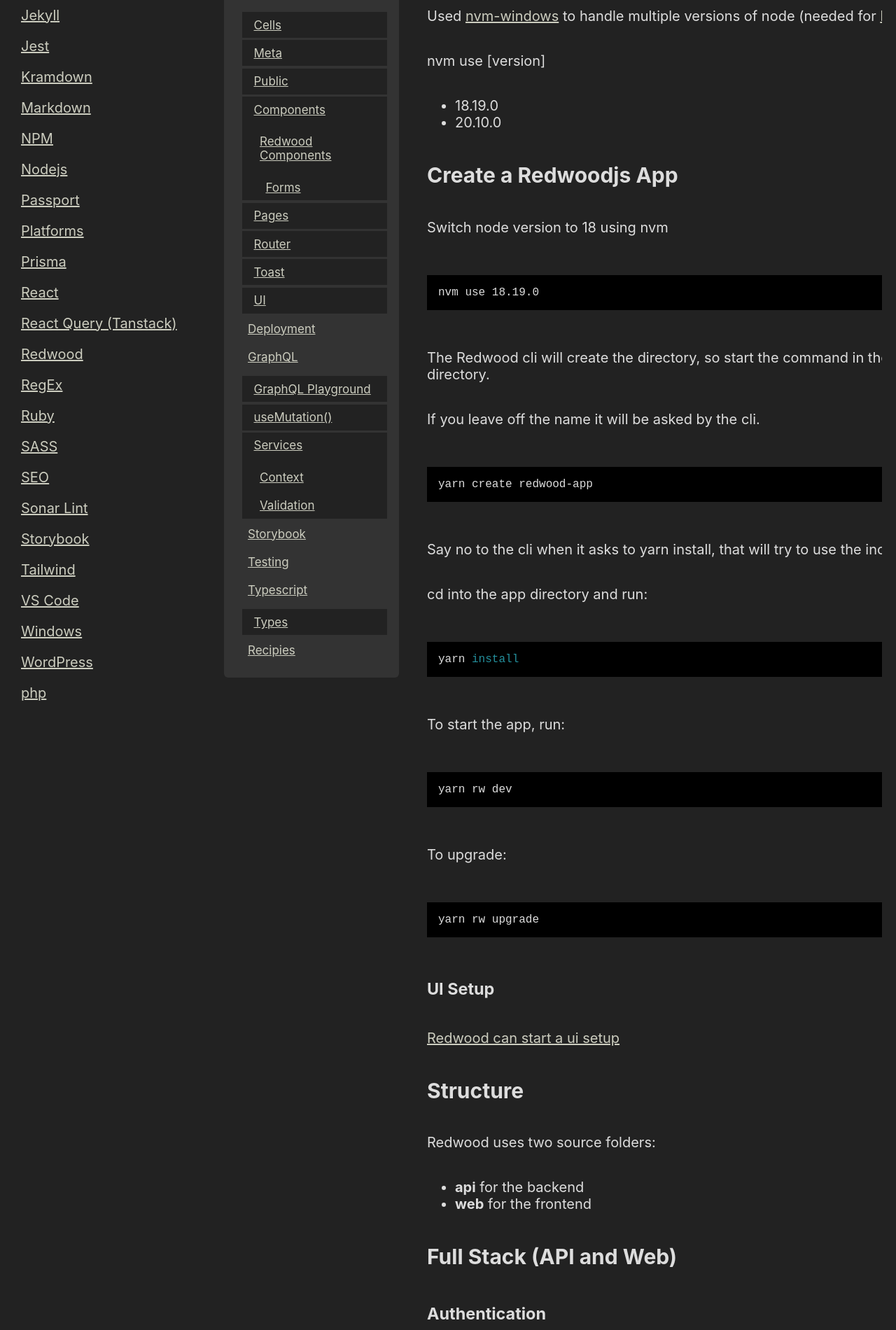
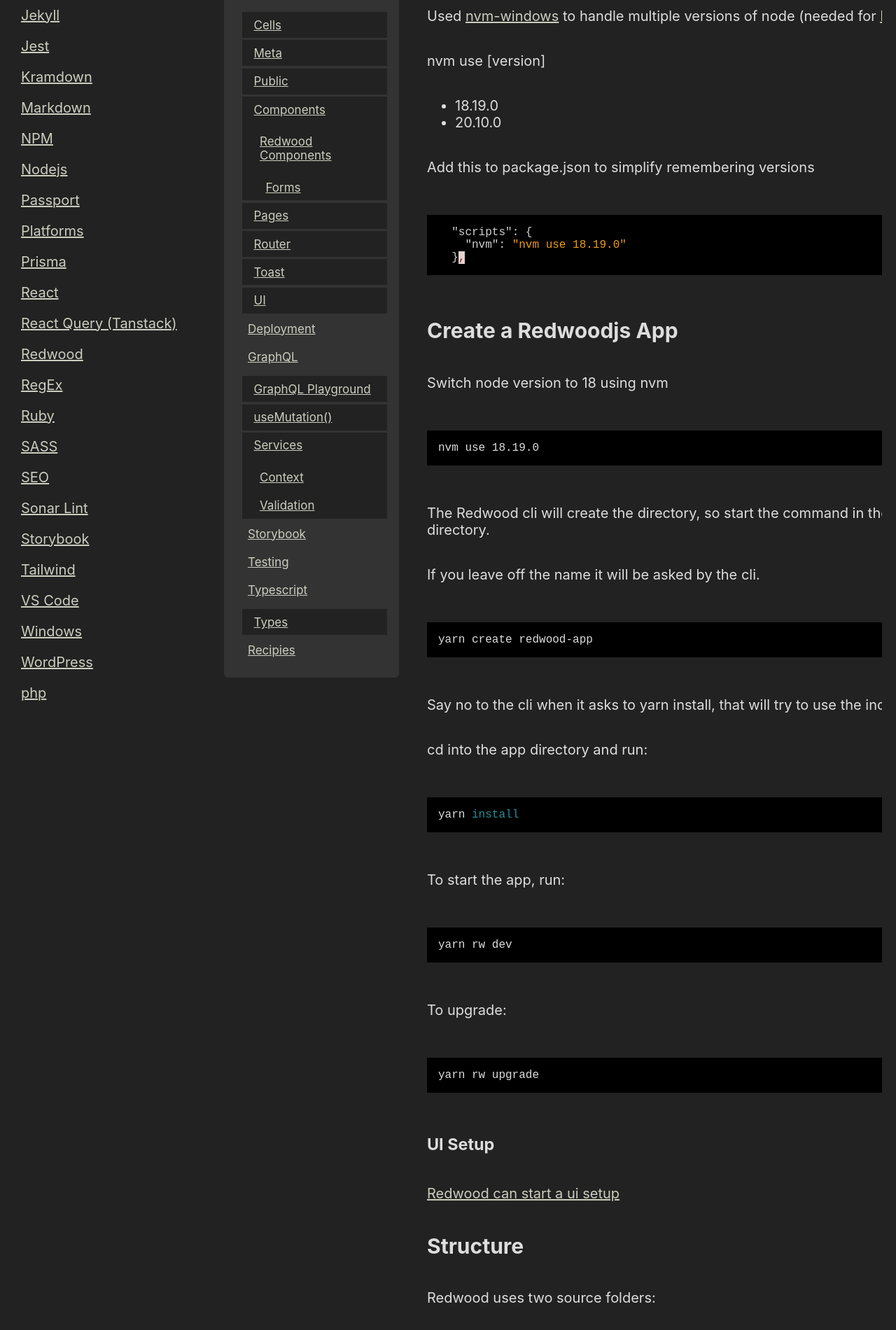
Before and after one commit to ElliotReed/learning-lab-notes, a Jekyll site: the page built from _notes/redwood.md, in a window 1280 px wide. Shown: the part 814-2714 px from the top of the page at 70% size. Built offline with Jekyll 4.4.1, drawn with Linux system fonts in a browser that asks for light colours; some of the changed text lies outside the part shown.

Commit message:
added nvm script to redwood

````diff
--- a/_notes/redwood.md
+++ b/_notes/redwood.md
@@ -38,6 +38,14 @@
 
 - 18.19.0
 - 20.10.0
+
+Add this to package.json to simplify remembering versions
+
+```json
+  "scripts": {
+    "nvm": "nvm use 18.19.0"
+  },
+```
 
 ## Create a Redwoodjs App
 
````
